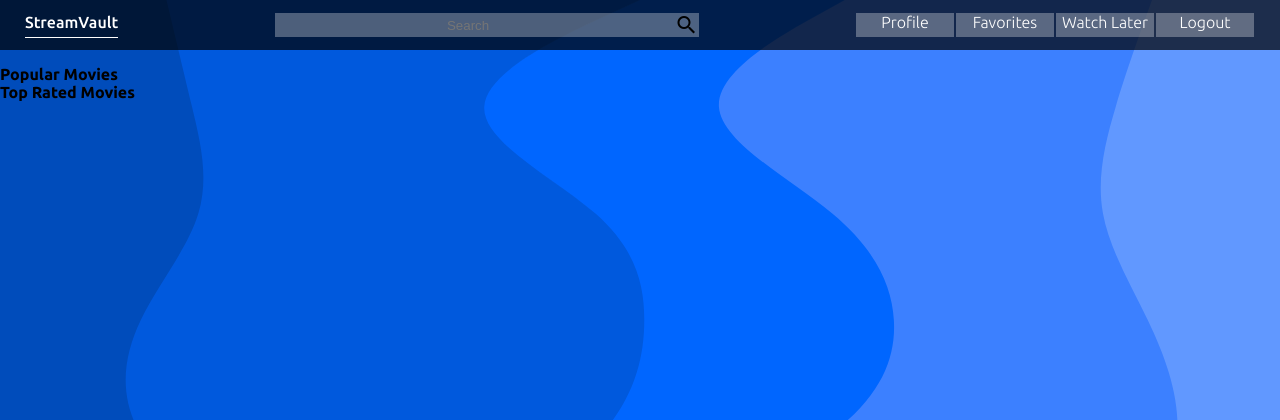
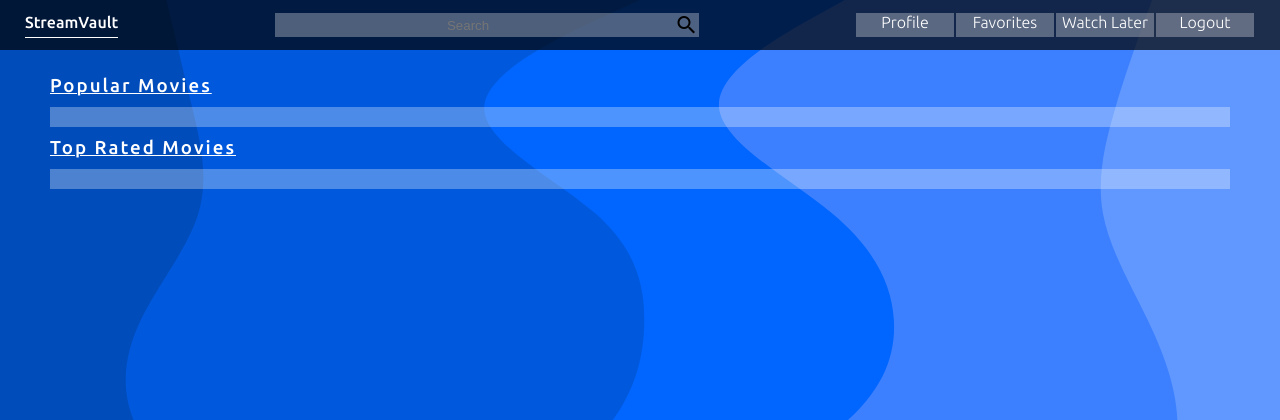
Before and after one commit to NateFox8/StreamVault, a Flask app: template templates/home.html in a window 1280 px wide. Shown: the top 420 px of the page. Run offline with Flask 3, Linux system fonts and the light colour scheme; the template is opened without the code that fills it, so the values that code supplies are empty; parts of the project's set-up code (start-up, migrations or seed data) failed here and were passed over; some libraries are stand-ins or nearby versions.

Commit message:
fixing the home page to display correctly

```diff
--- a/static/style.css
+++ b/static/style.css
@@ -1,5 +1,6 @@
 @import url('https://fonts.googleapis.com/css2?family=Ubuntu:ital,wght@0,300;0,400;0,500;0,700;1,300;1,400;1,500;1,700&display=swap');
 
+/* base css */
 * {
     margin: 0;
     padding: 0;
@@ -81,6 +82,39 @@ body {
     padding-top: 15px;
 }
 
+/* home css */
+.header {
+    color: white;
+    font-weight: 500;
+    text-decoration: 1px underline white;
+    letter-spacing: 2px;
+    margin-left: 50px;
+    padding-top: 10px;
+    padding-bottom: 10px;
+}
+
+.popular-movies, .top-rated-movies {
+    max-height: 310px;
+    padding: 10px;
+    display: flex;
+    overflow-x: auto;
+    margin-left: 50px;
+    margin-right: 50px;
+    background-color: rgba(255, 255, 255, .3);
+}
+
+.popular-movies::-webkit-scrollbar, .top-rated-movies::-webkit-scrollbar {
+    width: 0;
+}
+
+.popular-movies-poster, .top-rated-movies-poster {
+    margin-right: 10px;
+}
+
+.popular-movies-poster img, .top-rated-movies-poster img{
+    height: 305px;
+}
+
 /* favorites & watch later css */
 .favorites-table, .watch-later-table {
     color: white;
--- a/templates/home.html
+++ b/templates/home.html
@@ -1,23 +1,19 @@
 {% extends "base.html" %} {% block title %}StreamVault | Home{% endblock %}
 {% block content%}
-<div class="header">
-    <h4>Popular Movies</h4>
-</div>
-<div class="wrapper">
+<h3 class="header">Popular Movies</h3>
+<div class="popular-movies">
     {% for movie in movies %}
-    <div class="item">
+    <div class="popular-movies-poster">
         <a href="http://127.0.0.1:5000/search?title={{ movie[0] }}">
             <img src="https://image.tmdb.org/t/p/w185/{{ movie[1] }}" alt="{{ movie[0] }} Poster">
         </a>
     </div>
     {% endfor %}
 </div>
-<div class="header">
-    <h4>Top Rated Movies</h4>
-</div>
-<div class="wrapper">
+<h3 class="header">Top Rated Movies</h3>
+<div class="top-rated-movies">
     {% for movie in top_rated %}
-    <div class="item">
+    <div class="top-rated-movies-poster">
         <a href="http://127.0.0.1:5000/search?title={{ movie[0] }}">
             <img src="https://image.tmdb.org/t/p/w185/{{ movie[1] }}" alt="{{ movie[0] }} Poster">
         </a>
```
Also changed, not shown: 1 other file.
